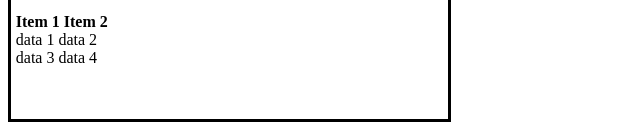
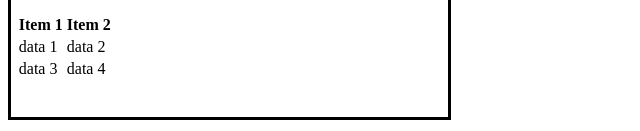
Before and after one commit to cliu268/web102, a plain HTML site: page hw2/HW2_EvelynLiu.html in a window 1280 px wide. Shown: the part 331-462 px from the top of the page, without its empty margins (0-640 px from the left). Drawn offline with Linux system fonts and the light colour scheme.

Commit message:
upd to table

```diff
--- a/hw2/HW2_EvelynLiu.html
+++ b/hw2/HW2_EvelynLiu.html
@@ -11,11 +11,17 @@
         <li>Reading about coding</li>
     </ol>
     <p><img src="https://lit.lhsmathcs.org/image/xcamp.png" style="width:50%;height:auto;"></p>
-    <dl>
-        <dt><strong>Item 1 Item 2</strong></dt>
-        <dt>data 1 data 2</dt>
-        <dt>data 3 data 4</dt>
-    </dl>
+    <table border=0>
+        <tr>
+          <th>Item 1</th><th> Item 2</th>
+        </tr>
+        <tr>
+          <td>data 1</td><td> data 2</td>
+        </tr>
+        <tr>
+          <td>data 3</td><td> data 4</td>
+        </tr>
+    </table>
     <br>
     <br>
   </body>
```
